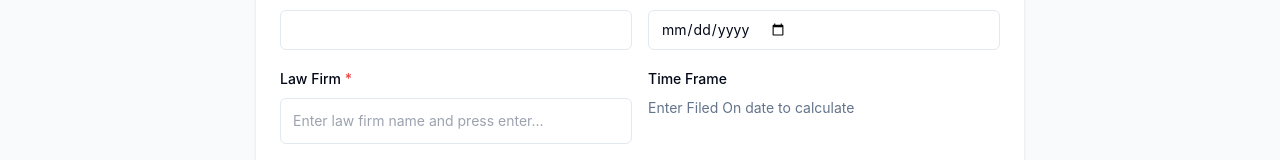
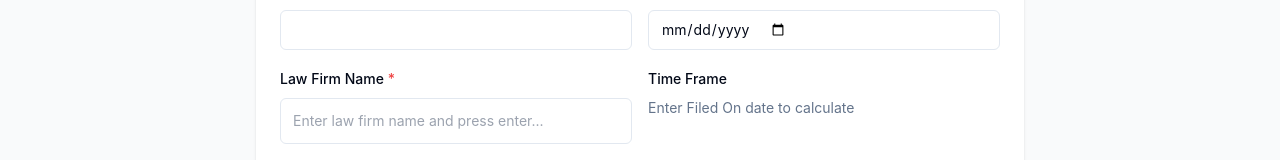
Before and after one commit to Gevork-Manukyan/LR-Form, a React (Vite) app: page / in a window 1280 px wide. Both pictures are taken after a click on the button "Add Lawsuit". Shown: the part 418-578 px from the top of the page. Built offline with nearby package versions, Linux system fonts and the light colour scheme.

Commit message:
fixes liability calc red star and border missing

```diff
--- a/src/components/Lawsuit.tsx
+++ b/src/components/Lawsuit.tsx
@@ -171,9 +171,9 @@ export default function Lawsuit({ id, onRemove, isCollapsed: externalIsCollapsed
                   formData={formData}
                   setFormData={(newData) => updateLawsuit(id, newData)}
                   showValidation={showValidation}
-                  isFieldRequired={field => isFieldRequired(field, formData)}
-                  getInputClassName={field => getInputClassName(field, showValidation, formData)}
-                  getLabelClassName={field => getLabelClassName(field, showValidation, formData)}
+                  isFieldRequired={field => isFieldRequired(field, formData, ldwDate)}
+                  getInputClassName={field => getInputClassName(field, showValidation, formData, ldwDate)}
+                  getLabelClassName={field => getLabelClassName(field, showValidation, formData, ldwDate)}
                   isPartnerLawFirm={isPartnerLawFirm}
                   isSpecialLawFirm={isSpecialLawFirm}
                   ldwDate={ldwDate}
--- a/src/components/form/FormValidation.tsx
+++ b/src/components/form/FormValidation.tsx
@@ -1,6 +1,6 @@
 import { LawsuitFormData } from '../../types/form';
 
-export function isFieldRequired(field: keyof LawsuitFormData, formData: LawsuitFormData, ldwDate?: string, noPNC?: boolean): boolean {
+export function isFieldRequired(field: keyof LawsuitFormData, formData: LawsuitFormData, ldwDate: string, noPNC?: boolean): boolean {
   // Always required fields
   if (field === 'caseNumber' || field === 'date') {
     return true;
@@ -82,7 +82,8 @@ export function isFieldRequired(field: keyof LawsuitFormData, formData: LawsuitF
 export function getInputClassName(
   field: keyof LawsuitFormData,
   showValidation: boolean,
-  formData: LawsuitFormData
+  formData: LawsuitFormData,
+  ldwDate: string
 ): string {
   const baseClasses =
     'flex h-10 w-full rounded-md border border-input bg-background px-3 py-2 text-sm ring-offset-background file:border-0 file:bg-transparent file:text-sm file:font-medium placeholder:text-muted-foreground focus-visible:outline-none focus-visible:ring-2 focus-visible:ring-ring focus-visible:ring-offset-2 disabled:cursor-not-allowed disabled:opacity-50';
@@ -95,16 +96,18 @@ export function getInputClassName(
     return baseClasses;
   }
 
-  if (showValidation && isFieldRequired(field, formData) && isEmpty) {
+  if (showValidation && isFieldRequired(field, formData, ldwDate) && isEmpty) {
     return `${baseClasses} border-red-500 focus-visible:ring-red-500`;
   }
+
   return baseClasses;
 }
 
 export function getLabelClassName(
   field: keyof LawsuitFormData,
   showValidation: boolean,
-  formData: LawsuitFormData
+  formData: LawsuitFormData,
+  ldwDate: string
 ): string {
   const baseClasses =
     'text-sm font-medium leading-none peer-disabled:cursor-not-allowed peer-disabled:opacity-70';
@@ -117,7 +120,7 @@ export function getLabelClassName(
     return baseClasses;
   }
 
-  if (showValidation && isFieldRequired(field, formData) && isEmpty) {
+  if (showValidation && isFieldRequired(field, formData, ldwDate) && isEmpty) {
     return `${baseClasses} text-red-500`;
   }
   return baseClasses;
--- a/src/components/form/fields/LawFirmField.tsx
+++ b/src/components/form/fields/LawFirmField.tsx
@@ -5,9 +5,9 @@ interface LawFirmFieldProps {
   formData: LawsuitFormData;
   setFormData: (data: LawsuitFormData) => void;
   showValidation: boolean;
-  isFieldRequired: (field: keyof LawsuitFormData) => boolean;
-  getInputClassName: (field: keyof LawsuitFormData) => string;
-  getLabelClassName: (field: keyof LawsuitFormData) => string;
+  isFieldRequired: (field: keyof LawsuitFormData, formData: LawsuitFormData) => boolean;
+  getInputClassName: (field: keyof LawsuitFormData, showValidation: boolean, formData: LawsuitFormData) => string;
+  getLabelClassName: (field: keyof LawsuitFormData, showValidation: boolean, formData: LawsuitFormData) => string;
 }
 
 export function LawFirmField({
@@ -20,14 +20,14 @@ export function LawFirmField({
 }: LawFirmFieldProps) {
   return (
     <div className="space-y-2">
-      <label htmlFor="lawFirm" className={getLabelClassName('lawFirm')}>
-        Law Firm {isFieldRequired('lawFirm') && <span className="text-red-500">*</span>}
+      <label htmlFor="lawFirm" className={getLabelClassName('lawFirm', showValidation, formData)}>
+        Law Firm Name {isFieldRequired('lawFirm', formData) && <span className="text-red-500">*</span>}
       </label>
       <TagInput
         tags={formData.lawFirm}
         onChange={tags => setFormData({ ...formData, lawFirm: tags })}
         placeholder="Enter law firm name and press enter..."
-        className={`${getInputClassName('lawFirm')} ${showValidation && isFieldRequired('lawFirm') && formData.lawFirm.length === 0 ? 'border-red-500' : ''}`}
+        className={`${getInputClassName('lawFirm', showValidation, formData)} ${showValidation && isFieldRequired('lawFirm', formData) && formData.lawFirm.length === 0 ? 'border-red-500' : ''}`}
       />
     </div>
   );
--- a/src/components/form/fields/SettledFields.tsx
+++ b/src/components/form/fields/SettledFields.tsx
@@ -474,7 +474,7 @@ export function SettledFields({
               <div className="space-y-2">
                 <label htmlFor="liabilityCalc" className={getLabelClassName('liabilityCalc')}>
                   Liability Calc{' '}
-                  {isFieldRequired('liabilityCalc') && <span className="text-red-500">*</span>}
+                  <span className="text-red-500">*</span>
                 </label>
                 <div className="flex items-center">
                   <span className="mr-2">$</span>
@@ -482,7 +482,7 @@ export function SettledFields({
                     type="text"
                     name="liabilityCalc"
                     id="liabilityCalc"
-                    className={getInputClassName('liabilityCalc')}
+                    className={`${getInputClassName('liabilityCalc')} ${showValidation && isFieldRequired('liabilityCalc') && !formData.liabilityCalc ? 'border-red-500' : ''}`}
                     value={formData.liabilityCalc}
                     onChange={handleLiabilityCalcChange}
                     placeholder="0.00"
```
